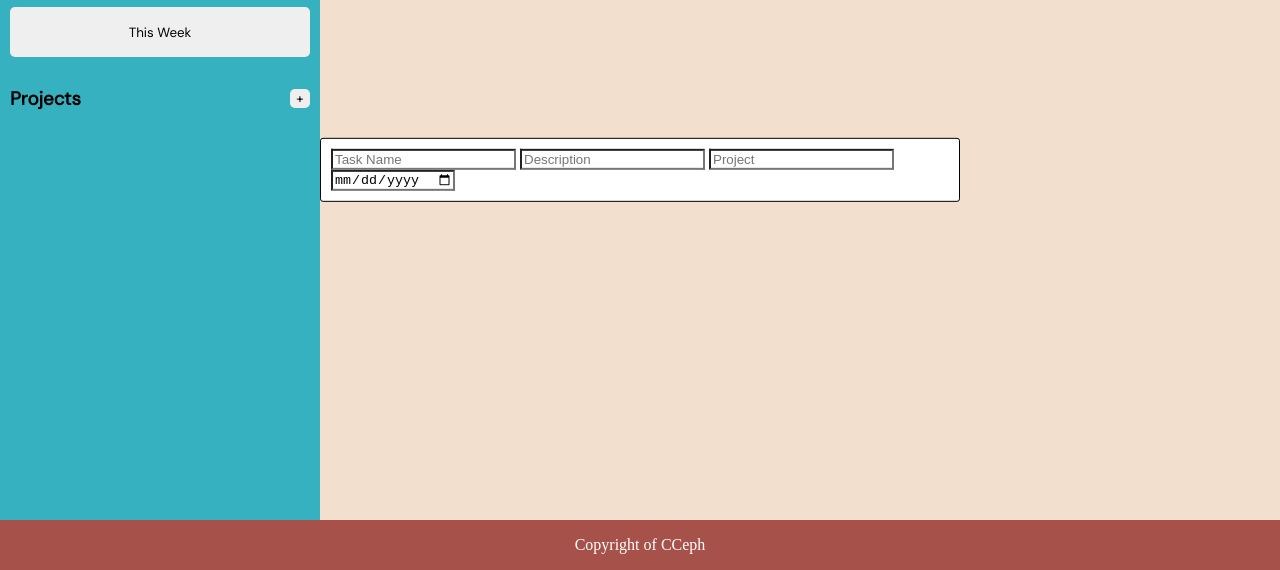
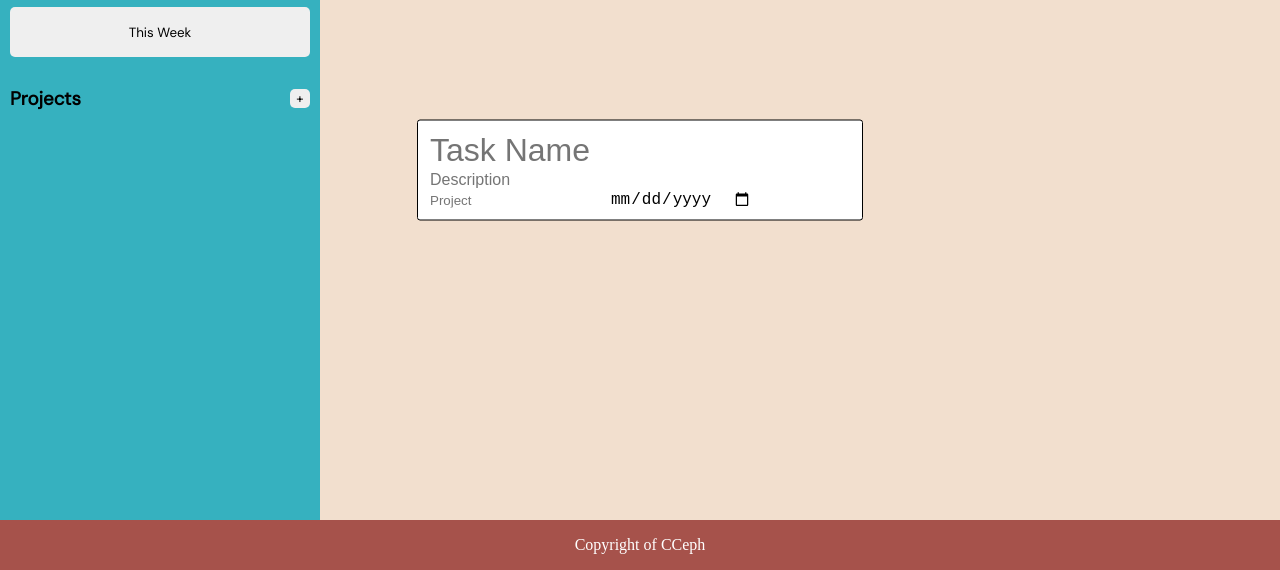
Before and after one commit to CCeph/to-do-list, a website built with webpack: page dist/index.html in a window 1280 px wide. Shown: the part 230-800 px from the top of the page. Built offline with Linux system fonts and the light colour scheme.

Commit message:
Add some styling to task addition popup

```diff
--- a/src/style.css
+++ b/src/style.css
@@ -145,6 +145,24 @@ textarea {
   padding: 10px;
 }
 
+.addTaskPopup input {
+  display: block;
+  border: 0;
+  outline: 0;
+}
+
+.addTaskPopup .task-title {
+  font-size: 2rem;
+}
+
+.addTaskPopup :nth-child(2) {
+  font-size: 1rem;
+}
+
+.addTaskPopup .popupTray {
+  display: flex;
+}
+
 /* End of Popups */
 
 /* Footer styling */
```
Also changed, not shown: dist/index.html, dist/main.js.
